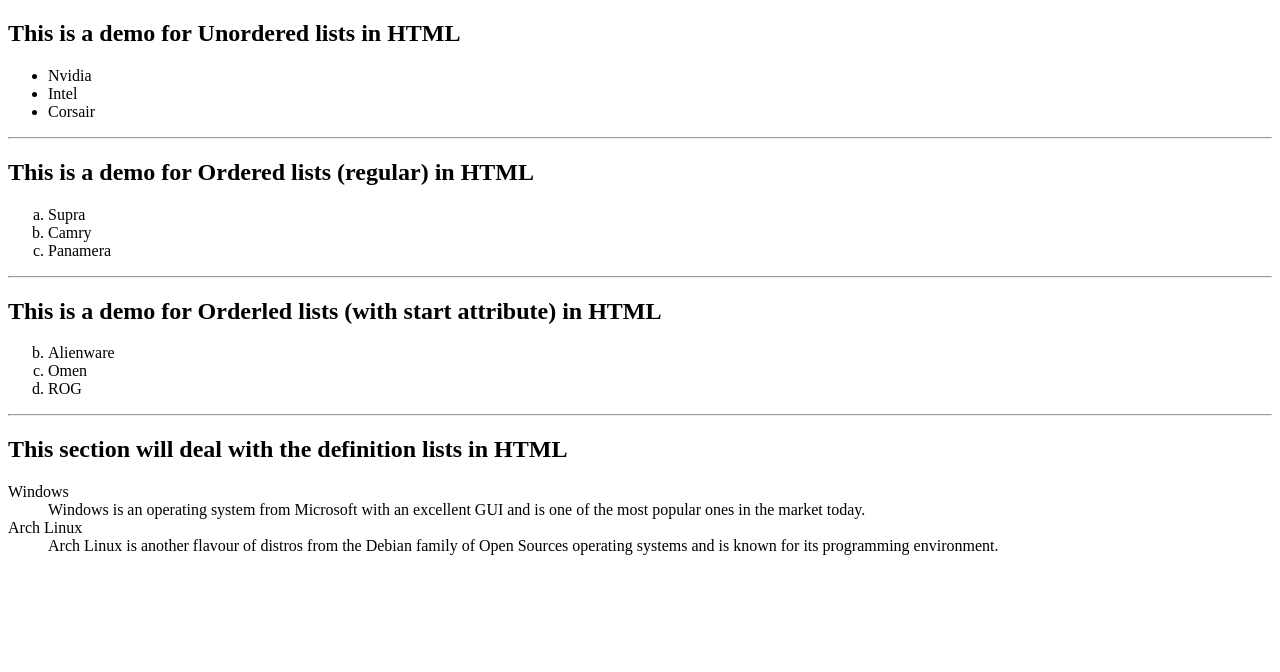
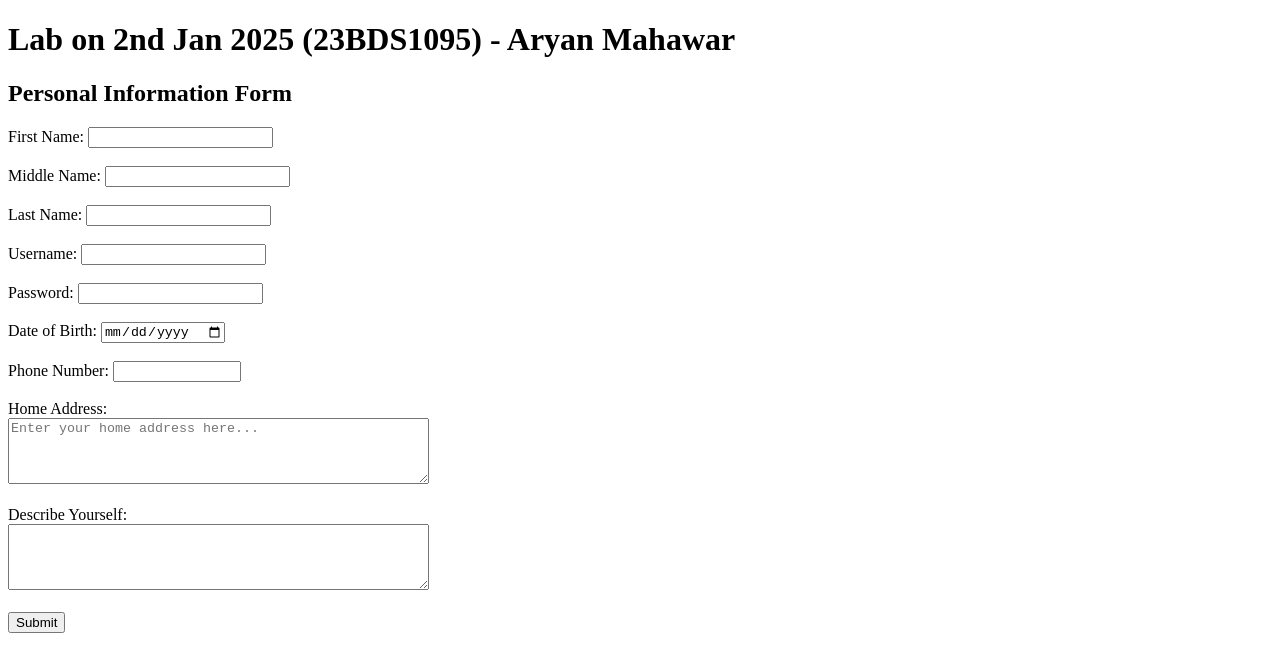
Before and after one commit to aryanmahawar205/web-dev-mern, a plain HTML site: page Lab Submissions/2nd January 2025/code.html in a window 1280 px wide. Drawn offline with Linux system fonts and the light colour scheme.

Commit message:
update lab submissions

```diff
--- a/Lab Submissions/2nd January 2025/code.html
+++ b/Lab Submissions/2nd January 2025/code.html
@@ -2,48 +2,41 @@
 
 <html lang="en">
 	<head>
-		<title>Unordered, Ordered & Description Lists Demo</title>
+		<title>Personal Information Form</title>
 	</head>
 	<body>
+		<h1>Lab on 2nd Jan 2025 (23BDS1095) - Aryan Mahawar</h1>
+		<h2>Personal Information Form</h2>
+		<form action="/server">
+			<label for="first-name">First Name:</label>
+			<input type="text" id="first-name" name="first-name" required><br><br>
 
-		<section>
-			<h2>This is a demo for Unordered lists in HTML</h2>
-			<ul>
-				<li>Nvidia</li>
-				<li>Intel</li>
-				<li>Corsair</li>
-			</ul>
-			<hr>
-		</section>
+			<label for="middle-name">Middle Name:</label>
+			<input type="text" id="middle-name" name="middle-name"><br><br>
 
-		<section>
-			<h2>This is a demo for Ordered lists (regular) in HTML</h2>
-			<ol type = "a">
-				<li>Supra</li>
-				<li>Camry</li>
-				<li>Panamera</li>
-			</ol>
-			<hr>
-		</section>
+			<label for="last-name">Last Name:</label>
+			<input type="text" id="last-name" name="last-name" required><br><br>
 
-		<section>
-			<h2>This is a demo for Orderled lists (with start attribute) in HTML</h2>
-			<ol type = "a" start = "2">
-				<li>Alienware</li>
-				<li>Omen</li>
-				<li>ROG</li>
-			</ol>
-			<hr>
-		</section>
+			<label for="username">Username:</label>
+			<input type="text" id="username" name="username" maxlength="8" required><br><br>
 
-		<section>
-			<h2>This section will deal with the definition lists in HTML</h2>
-			<dl>
-				<dt>Windows</dt>
-					<dd>Windows is an operating system from Microsoft with an excellent GUI and is one of the most popular ones in the market today.</dt>
+			<label for="password">Password:</label>
+			<input type="password" id="password" name="password" required><br><br>
 
-				<dt>Arch Linux</dt>
-					<dd>Arch Linux is another flavour of distros from the Debian family of Open Sources operating systems and is known for its programming environment.</dt>
-			</dl>
+			<label for="dob">Date of Birth:</label>
+			<input type="date" id="dob" name="dob"><br><br>
+
+			<label for="phone">Phone Number:</label>
+			<input type="number" id="phone" name="phone" maxlength="10" style="width: 120px;" required><br><br>
+
+			<label for="address">Home Address:</label><br>
+			<textarea id="address" name="address" rows="4" cols="50" placeholder="Enter your home address here..."></textarea><br><br>
+
+			<label for="description">Describe Yourself:</label><br>
+			<textarea id="description" name="description" rows="4" cols="50" required></textarea><br><br>
+
+			<input type="submit" value="Submit">
+		</form>
 	</body>
+
 </html>
```
Also changed, not shown: Lab Submissions/2nd January 2025/form_exercise.txt.
